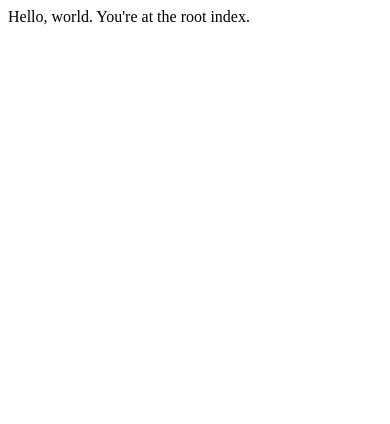
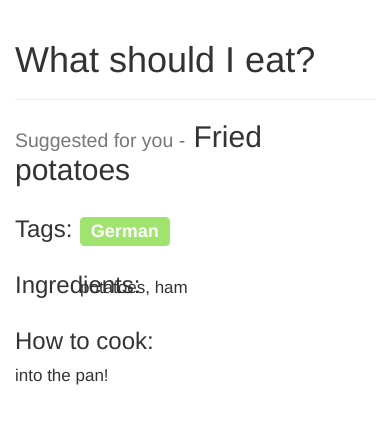
Before and after one commit to jneuendorf/what-should-i-eat, a Django app: page / in a window 390 px wide. Shown: the top 424 px of the page. Run offline with Django 3.2, Linux system fonts and the light colour scheme; data comes from the database, SQL or seed files in the repository; style sheets or scripts are compiled from the project's sources; some libraries are stand-ins or nearby versions.

Commit message:
created template for suggested recipe, added sample template tag filter

```diff
--- a/recipe_book/templates/recipe_book/index.html
+++ b/recipe_book/templates/recipe_book/index.html
@@ -4,7 +4,7 @@
 <html>
 <head>
     <meta charset="utf-8">
-    <title></title>
+    <title>What should I eat - Recipe Book</title>
     <script type="text/javascript" src="{% static 'js/jquery.js' %}"></script>
     <link href="{% static 'css/bootstrap.min.css' %}" rel="stylesheet" type="text/css" />
     <link href="{% sass_src 'recipe_book/css/test.sass' %}" rel="stylesheet" type="text/css" />
--- a/recipe_book/views.py
+++ b/recipe_book/views.py
@@ -20,3 +20,6 @@ def detail(request, recipe_id):
 def tags(request):
     tags = Tag.objects.order_by('name')
     return render(request, 'recipe_book/tags.html', {'tags': tags})
+
+def recipes():
+    return Recipe.objects.all()
--- a/what_should_i_eat/settings.py
+++ b/what_should_i_eat/settings.py
@@ -43,6 +43,7 @@ INSTALLED_APPS = [
     'sass_processor',
 
     'recipe_book',
+    'what_should_i_eat',
 ]
 
 MIDDLEWARE = [
--- /dev/null
+++ b/what_should_i_eat/static/what_should_i_eat/css/index.sass
@@ -0,0 +1,8 @@
+.suggested_recipe
+    font-size: 17px
+
+    .row .col
+        height: 56px
+
+        &.text > span
+            line-height: 72px
--- /dev/null
+++ b/what_should_i_eat/templates/what_should_i_eat/base.html
@@ -0,0 +1,18 @@
+<!DOCTYPE html>
+{% load staticfiles %}
+<html>
+<head>
+    {% block head %}
+        <meta charset="utf-8">
+        <title>What should I eat</title>
+        <link href="{% static 'css/bootstrap.min.css' %}" rel="stylesheet" type="text/css" />
+    {% endblock %}
+</head>
+<body>
+<div class="container">
+    {% block header %}{% endblock %}
+    {% block content %}{% endblock %}
+    {% block footer %}{% endblock %}
+</div>
+</body>
+</html>
--- /dev/null
+++ b/what_should_i_eat/templates/what_should_i_eat/index.html
@@ -0,0 +1,55 @@
+{% extends "what_should_i_eat/base.html" %}
+{% load sass_tags %}
+{# {% load wsie_filters %}#}
+
+{% block head %}
+    {{ block.super }}
+    <link href="{% sass_src 'what_should_i_eat/css/index.sass' %}" rel="stylesheet" type="text/css" />
+{% endblock %}
+
+{% block header %}
+    <div class="page-header">
+        <h1>What should I eat?</h1>
+    </div>
+{% endblock %}
+
+{% block content %}
+    {% if suggested_recipe %}
+        <div class="suggested_recipe">
+            <h2>
+                <small>Suggested for you -</small>
+                {{ suggested_recipe.name }}
+            </h2>
+            <div class="row">
+                <div class="col col-xs-2">
+                    <h3>Tags:</h3>
+                </div>
+                <div class="col col-xs-10">
+                    <h3>
+                        {% for tag in suggested_recipe.tags.all %}
+                            <span class="label" style="background-color: #{{ tag.color }};">{{ tag.name }}</span>
+                        {% endfor %}
+                    </h3>
+                </div>
+            </div>
+            <div class="row">
+                <div class="col col-xs-2">
+                    <h3>Ingredients:</h3>
+                </div>
+                <div class="col col-xs-10 text">
+                    <span>
+                        {{ suggested_recipe.ingredients }}
+                    </span>
+                </div>
+            </div>
+            <div>
+                <h3>How to cook:</h3>
+                <div>
+                    {{ suggested_recipe.description }}
+                </div>
+            </div>
+        {% else %}
+            You don't have any recipes yet. Go the the <a href="{% url 'recipe_book:index' %}">Recipe Book</a> and add some.
+        {% endif %}
+    </div>
+{% endblock %}
--- /dev/null
+++ b/what_should_i_eat/templates/what_should_i_eat/recipe_details.html
@@ -0,0 +1,5 @@
+{% extends "what_should_i_eat/index.html" %}
+
+{% block recipe_details %}
+    testse
+{% endblock %}
--- a/what_should_i_eat/views.py
+++ b/what_should_i_eat/views.py
@@ -1,8 +1,10 @@
 from django.shortcuts import render
-from django.http import HttpResponse
 
+import recipe_book
 
 # Create your views here.
 
 def index(request):
-    return HttpResponse("Hello, world. You're at the root index.")
+    recipes = recipe_book.views.recipes()
+    suggested_recipe = recipes[0]
+    return render(request, 'what_should_i_eat/index.html', {'suggested_recipe': suggested_recipe})
```
Also changed, not shown: what_should_i_eat/templatetags/wsie_filters.py (added, +25 -0 lines), what_should_i_eat/templatetags/__init__.py (added).
